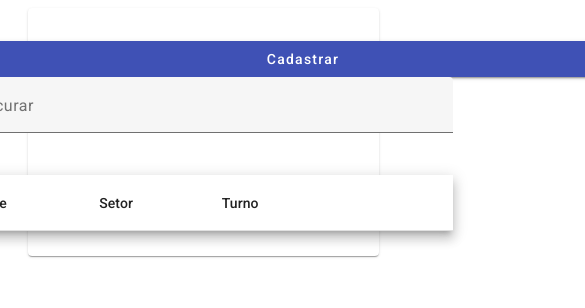
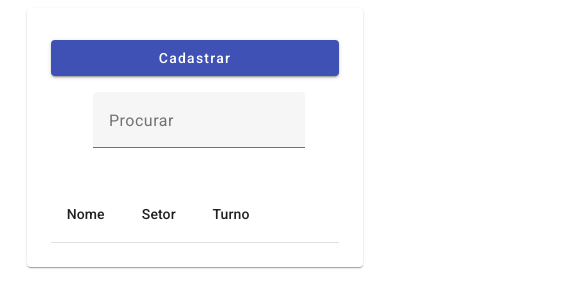
Before and after one commit to Kennedy7Sa/FrontEnd_Angular_funcionarios_build_vercel, an Angular app: page / in a window 390 px wide. Shown: the top 308 px of the page, 585 px wide, since content can reach past the window. Built offline with nearby package versions, Linux system fonts and the light colour scheme; no server answers.

Commit message:
responsividade

```diff
--- a/src/app/components/home/home.html
+++ b/src/app/components/home/home.html
@@ -1,7 +1,7 @@
 <mat-card>
 <div>
 <div class="btn-box">
-    <button [routerLink]="['cadastrarFuncionario']" routerLinkActive="router-link-active" mat-raised-button color="primary" style="width:700px;">Cadastrar</button>
+    <button [routerLink]="['cadastrarFuncionario']" mat-raised-button color="primary">Cadastrar</button>
     <div class="input_box">
         <mat-form-field>
         <mat-label>Procurar</mat-label>
@@ -10,8 +10,8 @@
     </div>
 </div>
 
-
-<table mat-table [dataSource]="funcionarios" class="mat-elevation-z8">
+<div class="table-container">
+<table mat-table [dataSource]="funcionarios" class="mat-table-reponsive">
 
 
   <!-- Weight Column -->
@@ -33,7 +33,7 @@
 
   <ng-container matColumnDef="Ações">
     <th mat-header-cell *matHeaderCellDef>  </th>
-    <td mat-cell *matCellDef="let funcionario">
+    <td mat-cell *matCellDef="let funcionario" class="cell-acoes">
         <button routerLink="/editarFuncionario/{{funcionario.id}}" mat-raised-button color="accent">Editar</button>
 
         <button routerLink="/buscarFuncionarioPorId/{{funcionario.id}}" mat-raised-button>Detalhes</button>
@@ -51,7 +51,7 @@
   <tr mat-header-row *matHeaderRowDef="colunas"></tr>
   <tr mat-row *matRowDef="let row; columns: colunas;"></tr>
 </table>
-
+</div>
 
 </div>
 </mat-card>
--- a/src/styles.css
+++ b/src/styles.css
@@ -1,40 +1,64 @@
-/* You can add global styles to this file, and also import other style files */
-@import '@angular/material/prebuilt-themes/indigo-pink.css';
-/* You can add global styles to this file, and also import other style files */
-html,body{
-    width: 100vw;
-    height: 100vh;
-    font-size: 62.5%;
-    /* overflow: hidden; */
+/* Estilo geral do mat-card */
+mat-card {
+  width: 90%;
+  margin: 0 auto;
+  padding: 1.5rem;
 }
 
-mat-card{
-   width: 90%;
-   display: flex;
-   flex-direction: column;
-   align-items: center;
-   margin: 0 auto;
-   padding: 2.5rem;
-
+/* Estilo para a caixa de botões e input */
+.btn-box {
+  display: flex;
+  flex-wrap: wrap;
+  align-items: center; /* Alinha verticalmente os itens */
+  gap: 1rem;
+  margin-bottom: 1rem;
 }
 
-
-mat-form-field{
-    width: 100%;
+.btn-box button {
+  width: 100%;
+  /* Remova o max-width para permitir que o botão se estique em telas maiores e comprima em telas pequenas. */
 }
 
-.input_box{
-    width: 500px;
-}
-.btn-box{
- width: 500px;
-
-
-}
-.btn-box button{
-    width: 50%;
+/* Garante que o input possa diminuir */
+.input_box {
+  flex-grow: 1; /* Permite que o input preencha o espaço disponível */
+  min-width: 200px; /* Mantém uma largura mínima razoável */
 }
 
-table{
-    margin-top: 2rem;
+mat-form-field {
+  width: 100%;
 }
+
+/* Estilo para a tabela */
+.table-container {
+  width: 100%;
+  overflow-x: auto; /* A rolagem horizontal é a solução correta para tabelas em telas pequenas */
+}
+
+table {
+  width: 100%;
+  border-collapse: collapse;
+}
+
+/* Estilo para a célula de botões na tabela */
+.cell-acoes {
+  white-space: nowrap; /* Evita que os botões quebrem para a linha de baixo */
+  min-width: 250px;    /* Define uma largura mínima para a célula */
+  display: flex;       /* Usa Flexbox para os botões ficarem lado a lado */
+  gap: 0.5rem;         /* Adiciona um pequeno espaço entre os botões */
+  align-items: center; /* Alinha os botões verticalmente ao centro */
+}
+/* Estilos responsivos para telas pequenas */
+@media (max-width: 768px) {
+  .btn-box {
+    flex-direction: column; /* Empilha os itens verticalmente */
+  }
+
+  .btn-box button {
+    width: 100%;
+  }
+
+  table {
+    font-size: 0.9rem;
+  }
+}
```
